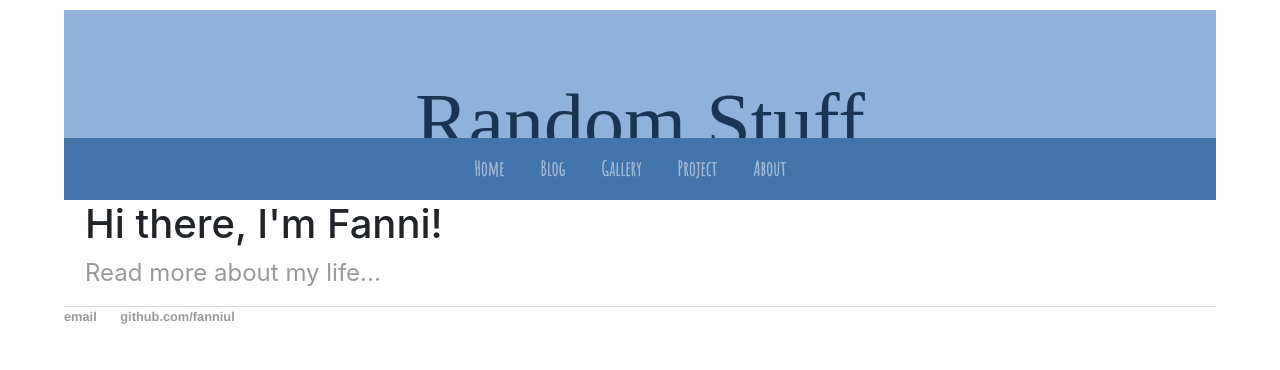
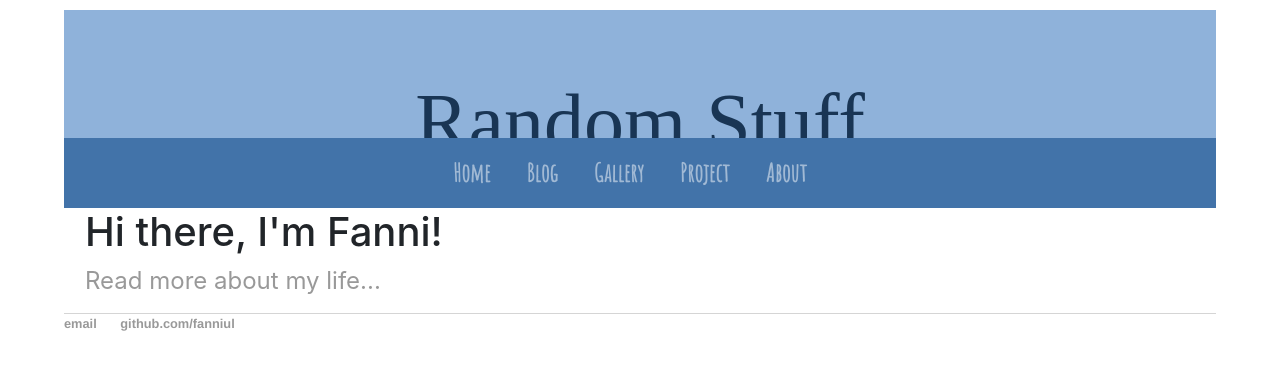
Before and after one commit to fanniul/fanniul.github.io, a Jekyll site: the page built from index.html, in a window 1280 px wide. Shown: the top 370 px of the page. Built offline with Jekyll 4.4.1, drawn with Linux system fonts in a browser that asks for light colours; some web fonts are replaced.

Commit message:
Update default.html

```diff
--- a/_layouts/default.html
+++ b/_layouts/default.html
@@ -19,7 +19,7 @@
 
 		<body>
 			<!-- Header -->
-			<div class="jumbotron jumbotron-fluid text-center bg-lightblue" style="margin-bottom:0; margin-top:0; height: 100px;">
+			<div class="jumbotron jumbotron-fluid text-center bg-lightblue" style="margin-bottom:0; margin-top:0; height: 120px;">
 			  <h1 style="font-family: Sophia;font-size: 80px;color:#193554;margin-top:0;margin-bottom:20px;" >Random Stuff</h1>
 			</div>
 			<!-- Nav Bar -->
@@ -30,19 +30,19 @@
 			  <div class="collapse navbar-collapse justify-content-center" id="collapsibleNavbar">
 			    <ul class="navbar-nav">
 			      <li class="nav-item">
-				<a class="nav-link" style="font-family: Amatic SC;font-size: 20px;" href="/">Home</a>
+				<a class="nav-link" style="font-family: Amatic SC;font-size: 25px;" href="/">Home</a>
 			      </li>
 			      <li class="nav-item">
-				<a class="nav-link" style="font-family: Amatic SC;font-size: 20px;" href="/blog">Blog</a>
+				<a class="nav-link" style="font-family: Amatic SC;font-size: 25px;" href="/blog">Blog</a>
 			      </li>
 			      <li class="nav-item">
-				<a class="nav-link" style="font-family: Amatic SC;font-size: 20px;" href="/gallery">Gallery</a>
+				<a class="nav-link" style="font-family: Amatic SC;font-size: 25px;" href="/gallery">Gallery</a>
 			      </li>
 			      <li class="nav-item">
-				<a class="nav-link" style="font-family: Amatic SC;font-size: 20px;" href="/project">Project</a>
+				<a class="nav-link" style="font-family: Amatic SC;font-size: 25px;" href="/project">Project</a>
 			      </li>
 			      <li class="nav-item">
-				<a class="nav-link" style="font-family: Amatic SC;font-size: 20px;" href="/about">About</a>
+				<a class="nav-link" style="font-family: Amatic SC;font-size: 25px;" href="/about">About</a>
 			      </li>
 			    </ul>
 			  </div>
```
